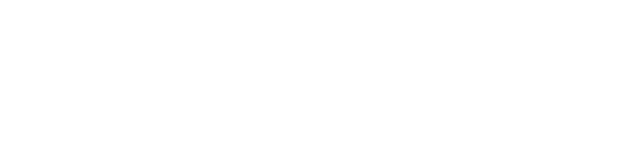
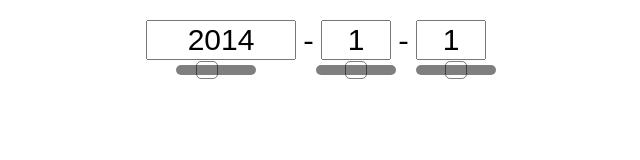
Before and after one commit to JaimeLynSchatz/stc, a plain HTML site: page musictreeslider.html in a window 1280 px wide. Shown: the whole page, without its empty margins (324-964 px from the left). Drawn offline with nearby package versions, Linux system fonts and the light colour scheme.

Commit message:
more detail to slider file

```diff
--- a/musictreeslider.html
+++ b/musictreeslider.html
@@ -54,6 +54,22 @@
     </style>
 </head>
 <body>
-<div id="slider-wrapper">
-
-</div>
+	<div id="slider-wrapper">
+		<input data-step="year" value="2014">
+		<span>-</span>
+		<input data-step="month" value="1">
+		<span>-</span>
+		<input data-step="day" value="1">
+		<div class="ticker-nub-outer" style="left: 110px;">
+		<div class="ticker-nub" style="left: 20px;"></div>
+	</div>
+	<div class="ticker-nub-outer" style="left: 250px;">
+		<div class="ticker-nub" style="left: 29px;"></div>
+	</div>
+	<div class="ticker-nub-outer" style="left: 350px;">
+		<div class="ticker-nub" style="left: 29px;"></div>
+	</div>
+		<script src="slider.js"></script>
+		<script src="main.js"></script>
+	</body>
+</html>
```
